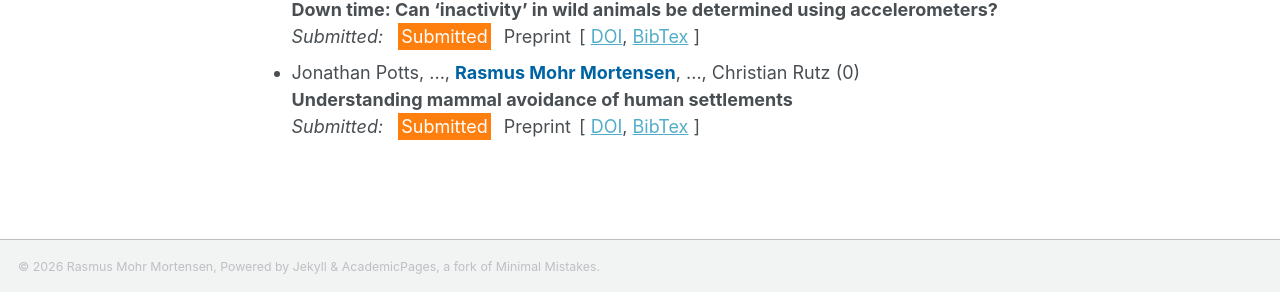
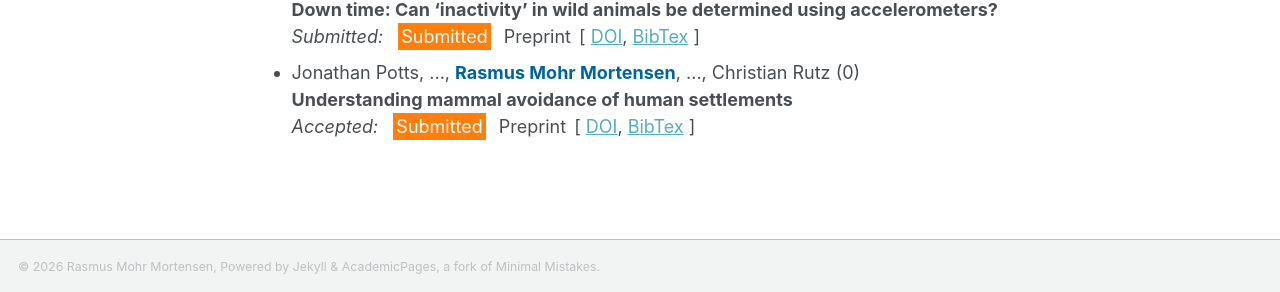
Before and after one commit to rasmusmohrmortensen/rasmusmohrmortensen.github.io, a Jekyll site: the page built from _pages/publications.html, in a window 1280 px wide and 900 px high, scrolled down 1424 px. Shown: the part 605-897 px from the top of the window. Built offline with Jekyll 4.4.1, drawn with Linux system fonts in a browser that asks for light colours; some web fonts are replaced; a script bundle is joined from its source files by our own code; library files that are not in the unit come from our copies.

Commit message:
Update papers.yml

```diff
--- a/_data/bibere/papers.yml
+++ b/_data/bibere/papers.yml
@@ -21,7 +21,7 @@ paper0014:
 paper0013:
   type: "Submitted"
   title: "Understanding mammal avoidance of human settlements"
-  venue: "Submitted"
+  venue: "Accepted"
   year: 0000
   authors:
     - "Jonathan Potts"
```
